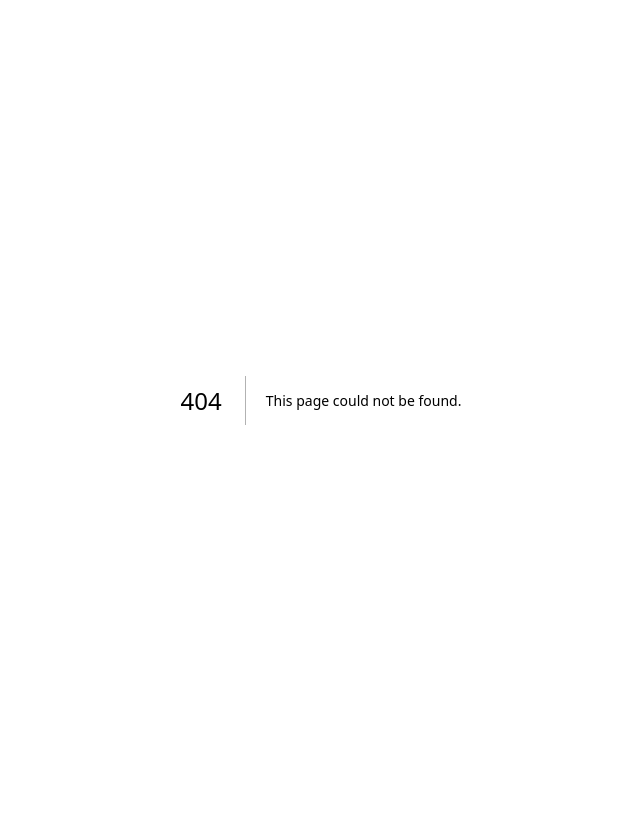
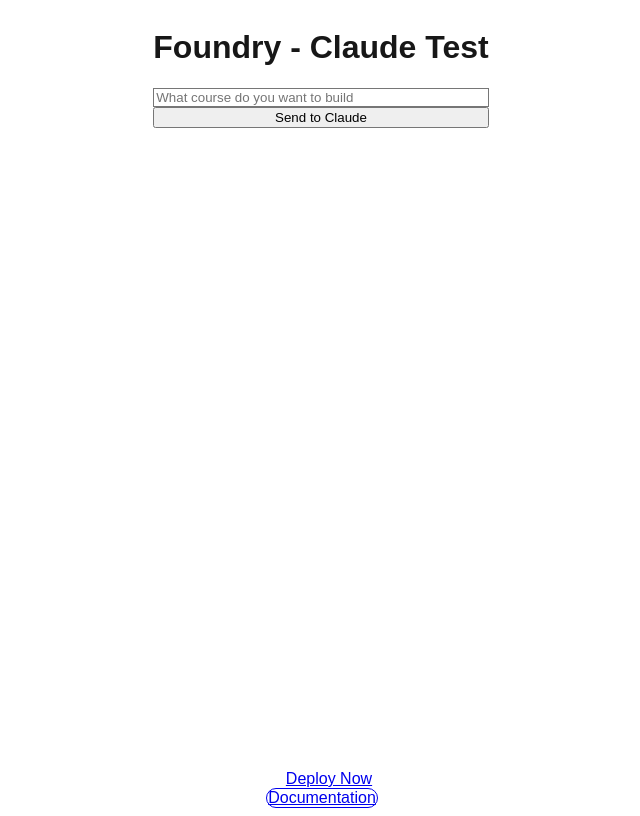
Before and after one commit to FoundryOrg/Foundry, a Next.js app: page / in a window 1280 px wide. Before the commit this address had no page. Shown: the whole page, without its empty margins (319-959 px from the left). Built offline with nearby package versions, Linux system fonts and the light colour scheme.

Commit message:
File structure change

```diff
--- a/app/frontend/page.tsx
+++ b/app/page.tsx
@@ -1,6 +1,6 @@
 import Image from "next/image";
-import { supabase } from "../../utils/supabase";
-import { ClaudeChat } from "../../components/claude-chat";
+import { supabase } from "../utils/supabase";
+import { ClaudeChat } from "../components/claude-chat";
 
 export default function Home() {
   return (
--- a/components/claude-chat.tsx
+++ b/components/claude-chat.tsx
@@ -19,6 +19,7 @@
       })
 
       const data = await res.json()
+
       setResponse(data.content)
 
       try {
@@ -34,8 +35,10 @@
 
       } catch (storeError) {
         console.error('Store error:', storeError)
+        setResponse(prev => prev + `\n\n❌ Store error: ${storeError}`)
       }
     } catch (error) {
+      console.error('Main error:', error)
       setResponse('Error: ' + error)
     }
 
```
Also changed, not shown: 1 other file (tests, documents, lock files or other folders).
